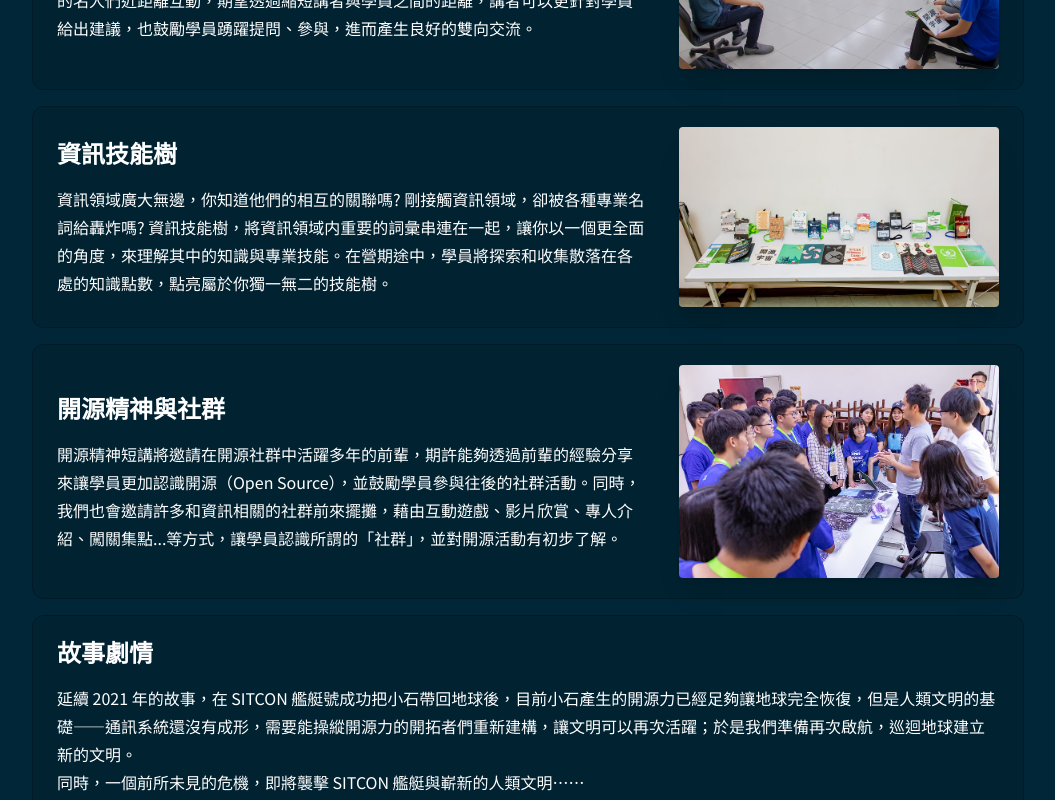
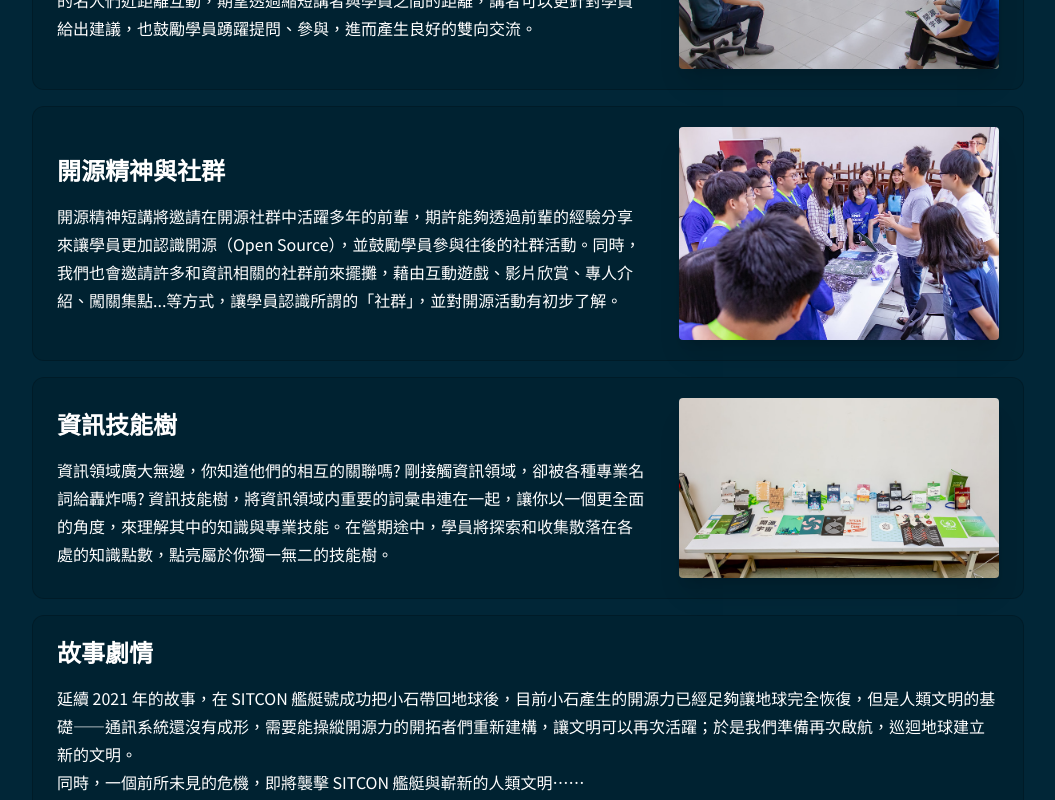
Before and after one commit to sitcon-tw/camp2024, a Next.js app: page /2023/ in a window 1280 px wide. Shown: the part 2560-3360 px from the top of the page, without its empty margins (112-1167 px from the left). Built offline with nearby package versions, Linux system fonts and the light colour scheme.

Commit message:
changed events order

```diff
--- a/components/Events.tsx
+++ b/components/Events.tsx
@@ -63,20 +63,20 @@ export default function Events() {
       </EventBox>
       <EventBox>
         <EventContent>
+          <EventTitle>開源精神與社群</EventTitle>
+          開源精神短講將邀請在開源社群中活躍多年的前輩，期許能夠透過前輩的經驗分享來讓學員更加認識開源（Open
+          Source），並鼓勵學員參與往後的社群活動。同時，我們也會邀請許多和資訊相關的社群前來擺攤，藉由互動遊戲、影片欣賞、專人介紹、闖關集點...等方式，讓學員認識所謂的「社群」，並對開源活動有初步了解。
+        </EventContent>
+        <EventImg src="./images/48711514086_a88a5a9fa7_c.jpg" />
+      </EventBox>
+      <EventBox>
+        <EventContent>
           <EventTitle>資訊技能樹</EventTitle>
           資訊領域廣大無邊，你知道他們的相互的關聯嗎?
           剛接觸資訊領域，卻被各種專業名詞給轟炸嗎?
           資訊技能樹，將資訊領域内重要的詞彙串連在一起，讓你以一個更全面的角度，來理解其中的知識與專業技能。在營期途中，學員將探索和收集散落在各處的知識點數，點亮屬於你獨一無二的技能樹。
         </EventContent>
         <EventImg src="./images/52365973323_8527481791_c.jpg" />
-      </EventBox>
-      <EventBox>
-        <EventContent>
-          <EventTitle>開源精神與社群</EventTitle>
-          開源精神短講將邀請在開源社群中活躍多年的前輩，期許能夠透過前輩的經驗分享來讓學員更加認識開源（Open
-          Source），並鼓勵學員參與往後的社群活動。同時，我們也會邀請許多和資訊相關的社群前來擺攤，藉由互動遊戲、影片欣賞、專人介紹、闖關集點...等方式，讓學員認識所謂的「社群」，並對開源活動有初步了解。
-        </EventContent>
-        <EventImg src="./images/48711514086_a88a5a9fa7_c.jpg" />
       </EventBox>
       <EventBox>
         <img
```
